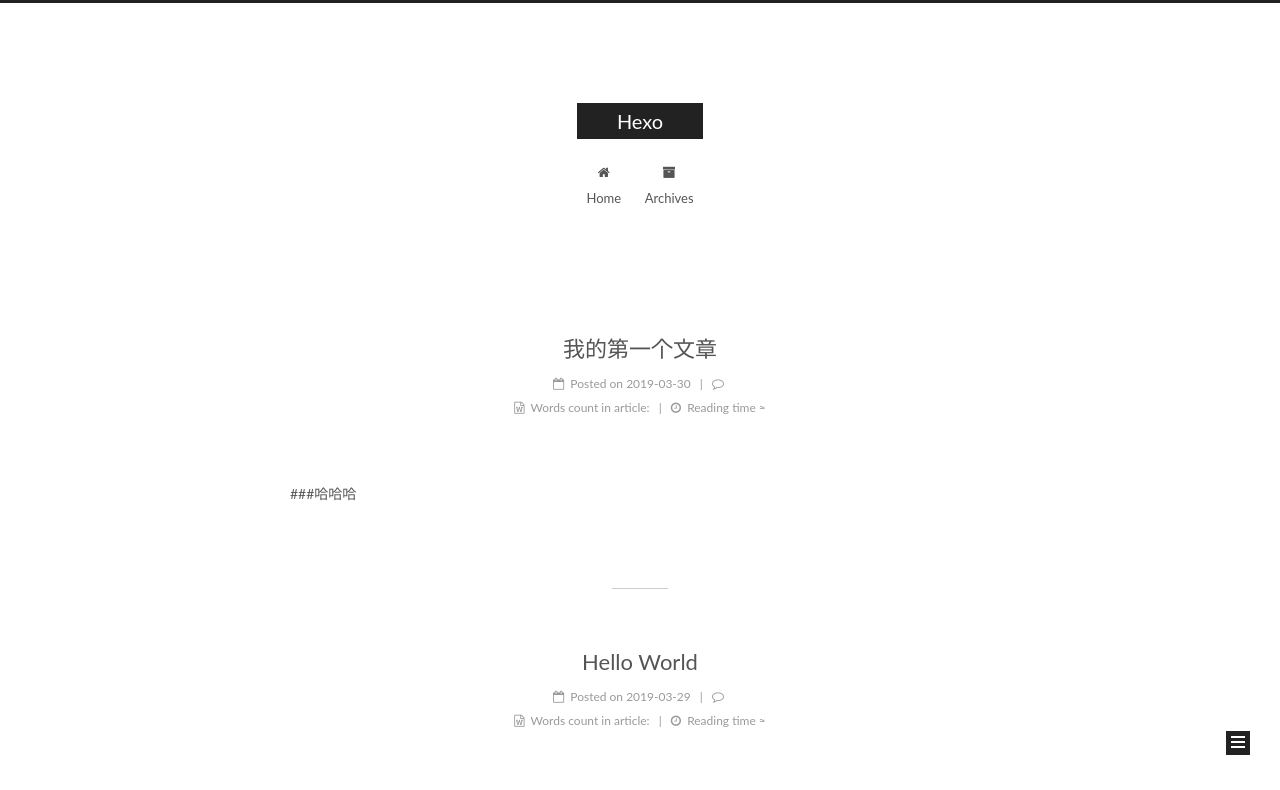
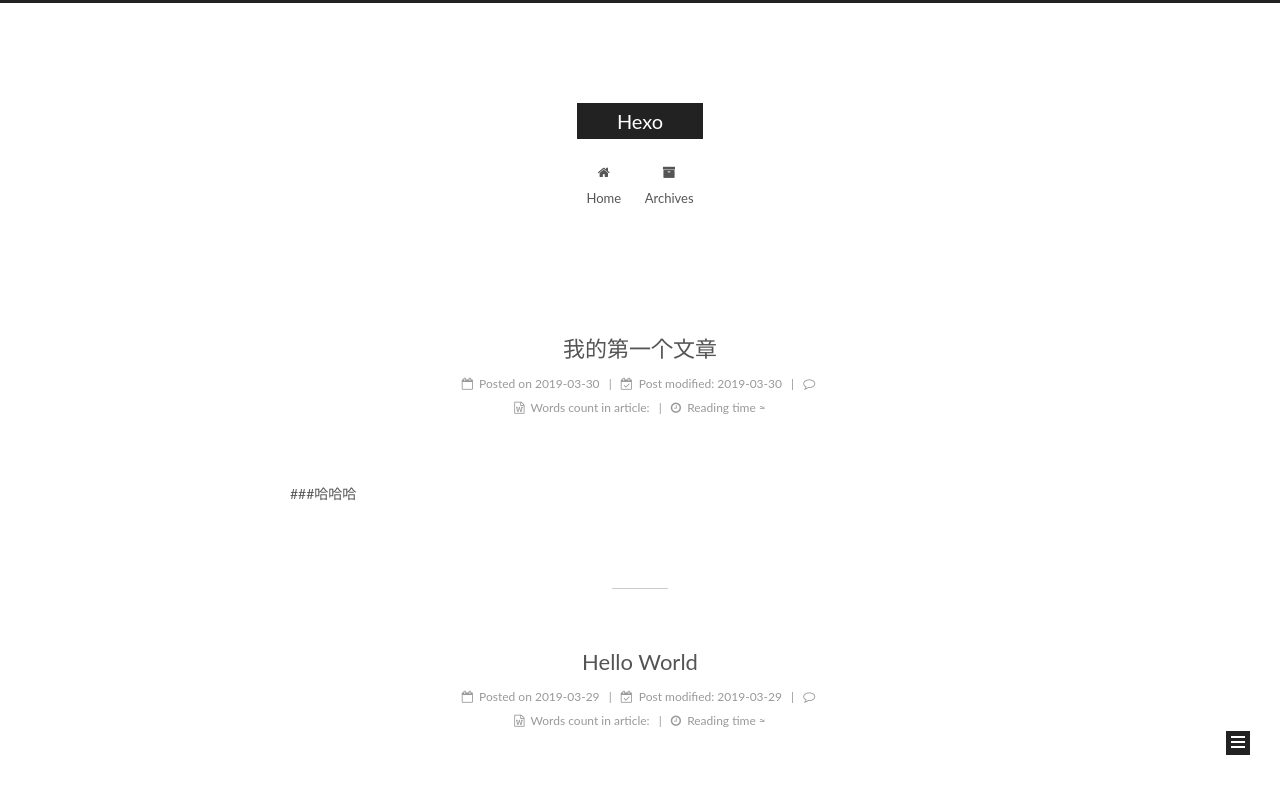
Before and after one commit to chuxusave/chuxusave.github.io, a plain HTML site: page index.html in a window 1280 px wide. Shown: the top 790 px of the page. Drawn offline with nearby package versions, Linux system fonts and the light colour scheme; a script that the page names is missing.

Commit message:
Site updated: 2019-03-31 17:44:28

```diff
--- a/css/main.css
+++ b/css/main.css
@@ -1822,7 +1822,7 @@ pre .javascript .function {
   width: 4px;
   height: 4px;
   border-radius: 50%;
-  background: #f7d498;
+  background: #6c45de;
 }
 .links-of-blogroll {
   font-size: 13px;
--- a/index.html
+++ b/index.html
@@ -40,7 +40,9 @@
 
 
 
-  <link href="/lib/fancybox/source/jquery.fancybox.css?v=2.1.5" rel="stylesheet" type="text/css">
+
+
+  <link href="https://cdn.jsdelivr.net/gh/fancyapps/fancybox@3/dist/jquery.fancybox.min.css" rel="stylesheet" type="text/css">
 
 
 
@@ -266,7 +268,19 @@
 
 
 
+              <span class="post-meta-divider">|</span>
 
+
+
+              <span class="post-meta-item-icon">
+                <i class="fa fa-calendar-check-o"></i>
+              </span>
+
+                <span class="post-meta-item-text">Post modified&#58;</span>
+
+              <time title="Post modified" itemprop="dateModified" datetime="2019-03-30T09:45:55+08:00">
+                2019-03-30
+              </time>
 
           </span>
 
@@ -427,7 +441,19 @@
 
 
 
+              <span class="post-meta-divider">|</span>
 
+
+
+              <span class="post-meta-item-icon">
+                <i class="fa fa-calendar-check-o"></i>
+              </span>
+
+                <span class="post-meta-item-text">Post modified&#58;</span>
+
+              <time title="Post modified" itemprop="dateModified" datetime="2019-03-29T12:07:42+08:00">
+                2019-03-29
+              </time>
 
           </span>
 
@@ -744,7 +770,7 @@
 
 
 
-    <script type="text/javascript" src="/lib/fancybox/source/jquery.fancybox.pack.js?v=2.1.5"></script>
+    <script type="text/javascript" src="https://cdn.jsdelivr.net/gh/fancyapps/fancybox@3/dist/jquery.fancybox.min.js"></script>
 
 
 
```
Also changed, not shown: 2019/03/29/hello-world/index.html (+16 -2 lines), 2019/03/30/我的第一个文章/index.html (+16 -2 lines), 404.html (+4 -2 lines), archives/2019/03/index.html (+4 -2 lines), archives/2019/index.html (+4 -2 lines), archives/index.html (+4 -2 lines).
